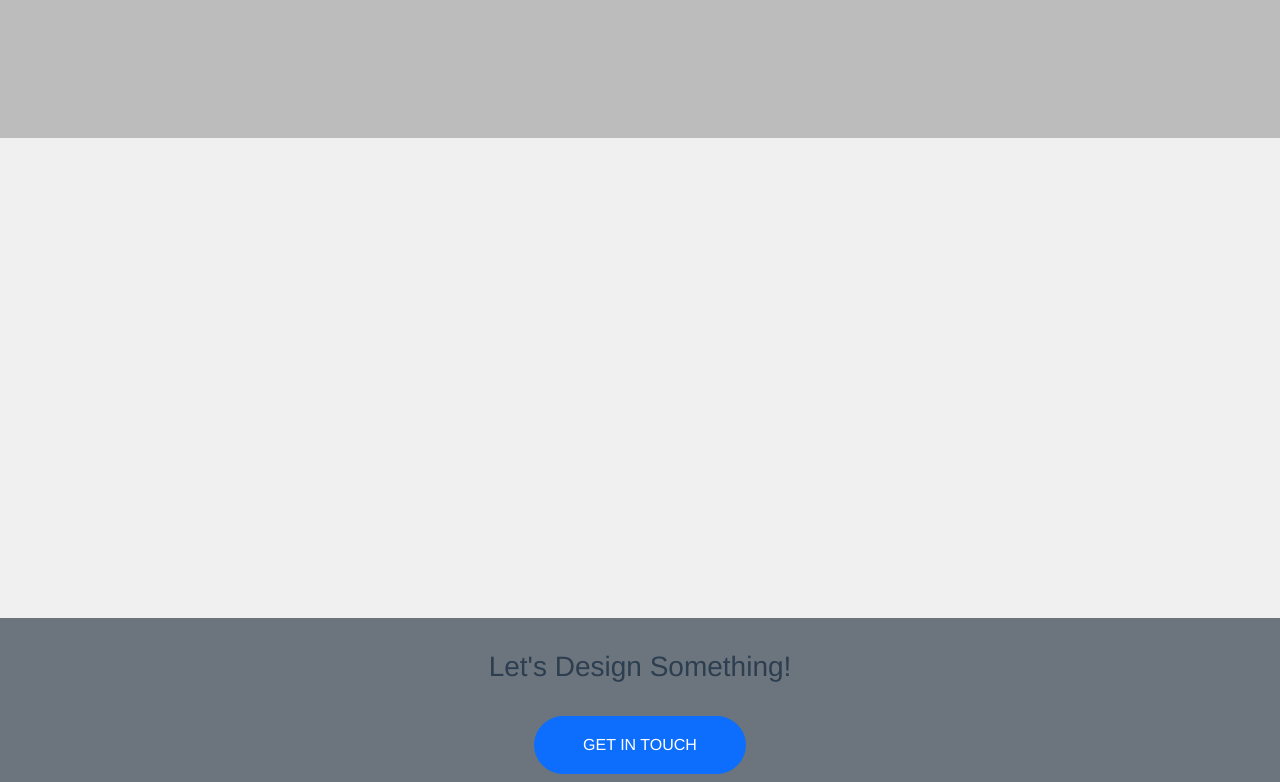
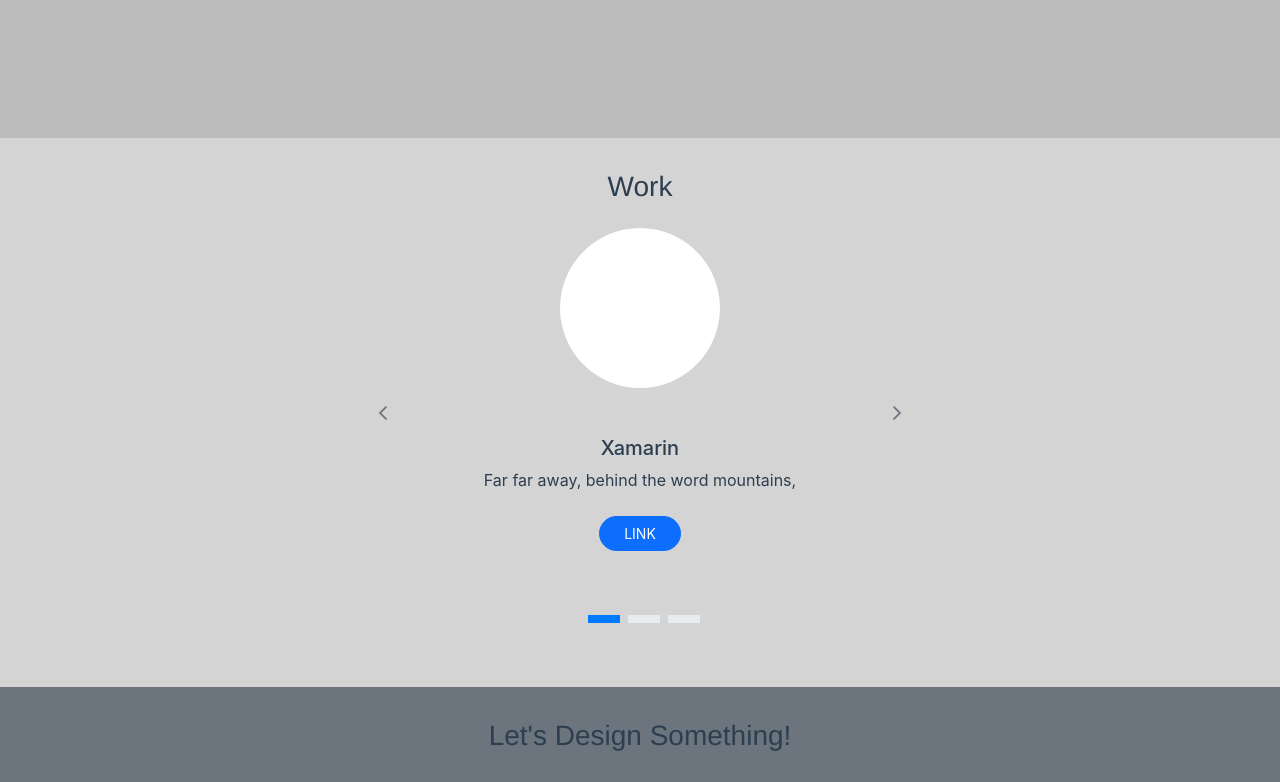
Before and after one commit to Jon-Mykal/personal-website, a Vue app: page /services/design in a window 1280 px wide. Shown: the part 560-1342 px from the top of the page. Built offline with nearby package versions, Linux system fonts and the light colour scheme.

Commit message:
Expand content layout

```diff
--- a/src/views/DesignView.vue
+++ b/src/views/DesignView.vue
@@ -2,17 +2,62 @@
     <section class="design">
         <Hero pageTitle="Design"/>
         <section class="design-tools"></section>
-        <section class="design-work"></section>
+        <section class="design-work py-3">
+        <h3 class="py-3">Work</h3>
+        <section class="container">
+            <section class="row pb-2 justify-content-center">
+            <section class="col-12 col-md-8 col-lg-6">
+            <Carousel :value="work" :numVisible="1" :circular="true">
+                <template #item="slotProps">
+                <section class="pb-5">
+                    <section class="wrapper d-flex px-3 flex-column align-items-center pb-3">
+                    <section class="circle rounded-circle"></section>
+                    <h5 class="pt-5">{{ slotProps.data.name }}</h5>
+                    <p class="mb-0 pb-2">
+                        {{ slotProps.data.description}}
+                    </p>
+                    </section>
+                    <a class="btn btn-primary rounded-pill px-4 gw--fs-7" :href="slotProps.data.resourceLink">LINK</a>
+                </section>
+                </template>
+            </Carousel>
+            </section>
+            </section>
+        </section>
+        </section>
         <CallToAction headerTitle="Let's Design Something!" />
     </section>
 </template>
 
 <script>
+import { ref, onMounted } from 'vue';
 export default {
     setup () {
-
-
-        return {}
+        onMounted(() => {
+            const data = [
+            {
+                name: "Xamarin",
+                image: "/",
+                description: "Far far away, behind the word mountains,",
+                resourceLink: "https://dotnet.microsoft.com/en-us/apps/xamarin"
+            },
+            {
+                name: "React",
+                image: "/",
+                description: "Far far away, behind the word mountains,",
+                resourceLink: "https://reactjs.org/"
+            },
+            {
+                name: "Azure",
+                image: "/",
+                description: "Far far away, behind the word mountains,",
+                resourceLink: "https://azure.microsoft.com/en-us/"
+            }
+            ];
+            work.value = data;
+        })
+        let work = ref([]);
+        return {work}
     }
 }
 </script>
@@ -24,7 +69,13 @@
 }
 
 .design-work {
-    background: #f0f0f0;
-    height: 30rem;
+background: #d4d4d4;
+
+}
+
+.circle {
+  height: 10rem;
+  width: 10rem;
+  background: white;
 }
 </style>
```
